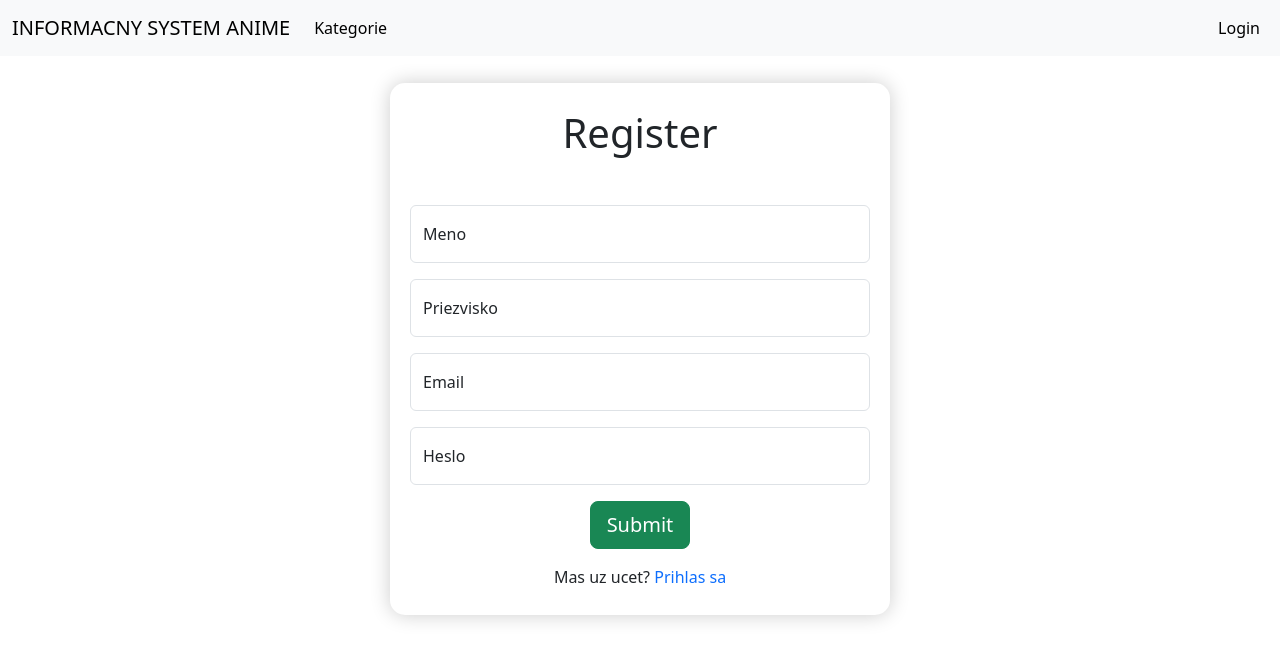
After one commit to Marek528/informacny_system_anime, a PHP site: page /register.php in a window 1280 px wide. The commit adds this page. Shown: the top 661 px of the page. Run offline with PHP 8.4, Linux system fonts and the light colour scheme.

Commit message:
register ciastocne done

```diff
--- a/kategoria.php
+++ b/kategoria.php
@@ -54,7 +54,7 @@ $result = $conn->query($query);
             }
             else
             {
-                echo "<li>no result</li>";
+                echo "<li class='list-group-item'>no result</li>";
             }
             ?>
         </ul>
--- a/navbar.php
+++ b/navbar.php
@@ -5,15 +5,17 @@
             aria-controls="navbarNav" aria-expanded="false" aria-label="Toggle navigation">
             <span class="navbar-toggler-icon"></span>
         </button>
-        <div class="collapse navbar-collapse" id="navbarNav">
-            <ul class="navbar-nav">
-                <li class="nav-item">
+        <div class="collapse navbar-collapse d-flex justify-content-between">
+            <div class="navbar-nav">
+                <div class="nav-item">
                     <a class="nav-link active" href="kategorie.php">Kategorie</a>
-                </li>
-                <li class="nav-item">
+                </div>
+            </div>
+            <div class="navbar-nav">
+                <div class="nav-item">
                     <a class="nav-link active" href="login.php">Login</a>
-                </li>
-            </ul>
+                </div>
+            </div>
         </div>
     </div>
 </nav>
--- /dev/null
+++ b/register.php
@@ -0,0 +1,57 @@
+<?php
+include('connect.php');
+if ($_SERVER['REQUEST_METHOD'] === 'POST')
+{
+    $username = $_POST['meno'];
+    $surname = $_POST['priezvisko'];
+    $email = $_POST['email'];
+    $pass = $_POST['heslo'];
+
+    $query = "SELECT COUNT(*) FROM dodavatelia WHERE email = '$email'";
+    $result = mysqli_query($conn, $query);
+    $count = mysqli_fetch_row($result)[0];
+}
+?>
+<!DOCTYPE html>
+<html>
+<head>
+    <meta charset="UTF-8">
+    <meta name="viewport" content="width=device-width, initial-scale=1.0">
+    <title>Informacny system anime</title>
+    <link href="https://cdn.jsdelivr.net/npm/bootstrap@5.3.3/dist/css/bootstrap.min.css" rel="stylesheet" integrity="sha384-QWTKZyjpPEjISv5WaRU9OFeRpok6YctnYmDr5pNlyT2bRjXh0JMhjY6hW+ALEwIH" crossorigin="anonymous">
+    <link rel="stylesheet" href="styles/login.css">
+</head>
+<body>
+    <?php
+    include('navbar.php');
+    if ($_SERVER['REQUEST_METHOD'] == 'POST')
+    {
+        if ($count > 0)
+        {
+            include('register_form.php');
+            // alert okno ked zada pouzity mail
+            echo "Email is already used.";
+        }
+        else
+        {
+            $insertQuery = "INSERT INTO dodavatelia (meno, priezvisko, email, heslo) VALUES ('$username', '$surname', '$email', '$pass')";
+            mysqli_query($conn, $insertQuery);
+            echo '
+            <div class="center-wrap">
+                <div class="main">
+                    <img src="img/success.png" alt="Uspesne zaregistrovany" title="Teraz sa mozes prihlasit">
+                    <h2>Uspesne zaregistrovany</h2>
+                    <a href="login.php" style="text-decoration: none;">Prihlasit sa</a>
+                </div>
+            </div>
+            ';
+        }
+    }
+    else
+    {
+        include('register_form.php');
+    }
+    ?>
+</body>
+<script src="https://cdn.jsdelivr.net/npm/bootstrap@5.3.3/dist/js/bootstrap.bundle.min.js" integrity="sha384-YvpcrYf0tY3lHB60NNkmXc5s9fDVZLESaAA55NDzOxhy9GkcIdslK1eN7N6jIeHz" crossorigin="anonymous"></script>
+</html>
--- /dev/null
+++ b/register_form.php
@@ -0,0 +1,27 @@
+<div class="center-wrap">
+    <div class="main">
+        <h1 class='mb-5 mt-3'>Register</h1>
+        <form action='register.php' method='POST'>
+            <div class="form-floating mb-3">
+                <input type="text" class="form-control" placeholder="Meno" name='meno' required>
+                <label for='meno'>Meno</label>
+            </div>
+            <div class="form-floating mb-3">
+                <input type="text" class="form-control" placeholder="Priezvisko" name='priezvisko' required>
+                <label for='priezvisko'>Priezvisko</label>
+            </div>
+            <div class="form-floating mb-3">
+                <input type="email" class="form-control" placeholder="name@example.com" name='email' required>
+                <label for='email'>Email</label>
+            </div>
+            <div class="form-floating">
+                <input type="password" class="form-control" placeholder="Heslo" name='heslo' required>
+                <label for='heslo'>Heslo</label>
+            </div>
+            <div class="wrap">
+                <input type="submit" class='btn btn-success btn-lg mt-3 mb-3'>
+            </div>
+        </form>
+        <p>Mas uz ucet? <a href="login.php" style="text-decoration: none;">Prihlas sa</a></p>
+    </div>
+</div>
--- a/styles/login.css
+++ b/styles/login.css
@@ -14,6 +14,7 @@
     transition: transform 0.2s;
     width: 500px;
     text-align: center;
+    margin-top: 2%;
 }
 
 .wrap {
```
Also changed, not shown: action.php (+26 -0 lines), img/success.png (added).
